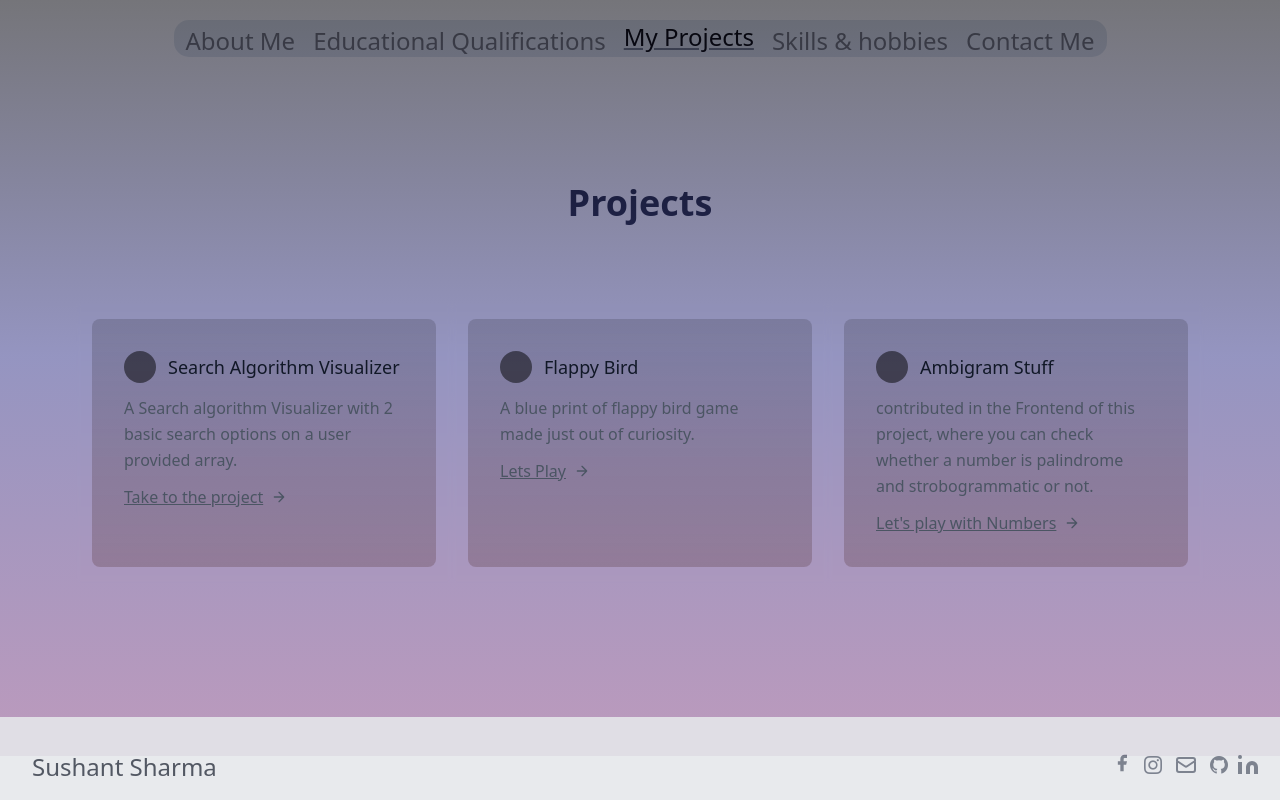
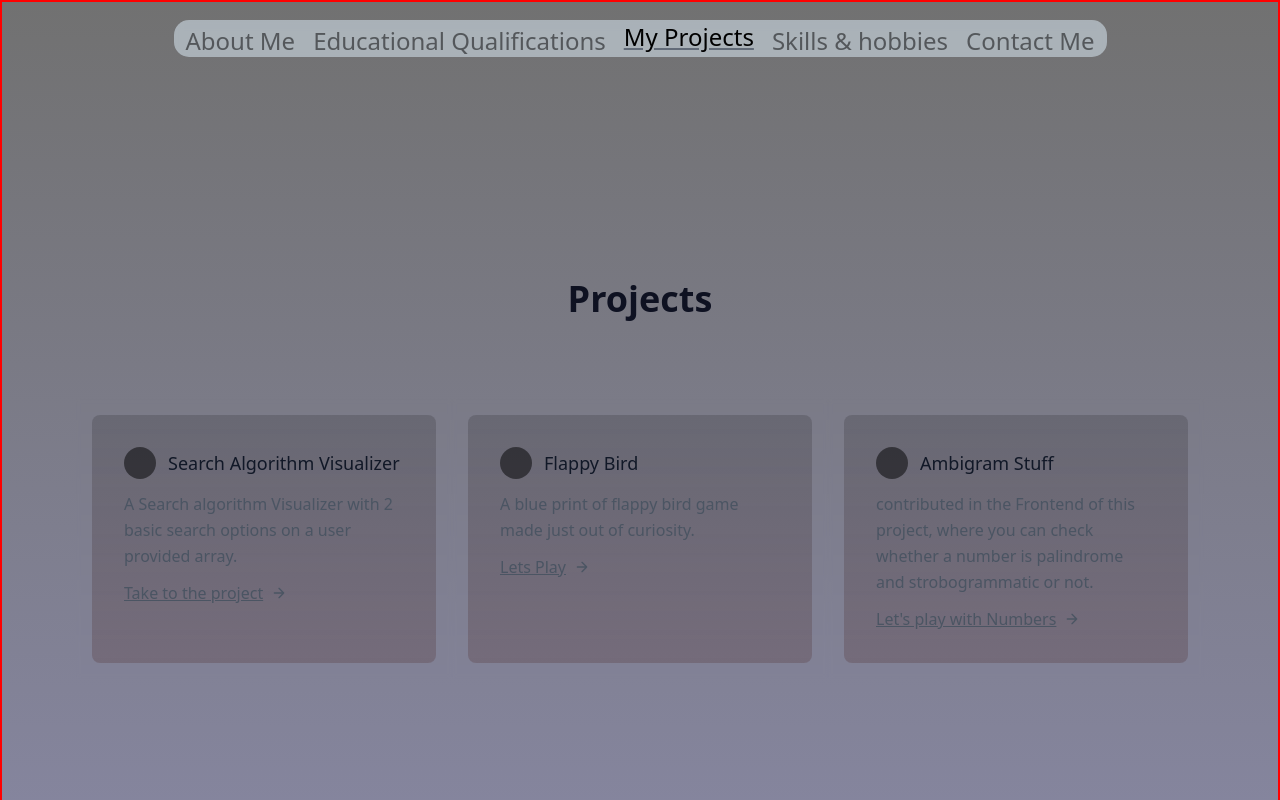
Before and after one commit to sushantsharma08/portfolio, an Angular app in the folder portfolio/: page /my-projects in a window 1280 px wide. Shown: the top 800 px of the page. Built offline with nearby package versions, Linux system fonts and the light colour scheme; some icons are missing.

Commit message:
ui fixes

```diff
--- a/portfolio/src/app/component/constants/header/header.component.scss
+++ b/portfolio/src/app/component/constants/header/header.component.scss
@@ -5,6 +5,7 @@ nav{
     padding-inline: 20px;
     padding: 3px;
     backdrop-filter:blur(4px);
+    z-index: 10;
 }
 .active{
     color: rgb(0, 0, 0);
--- a/portfolio/src/app/component/constants/structure/design/design.component.html
+++ b/portfolio/src/app/component/constants/structure/design/design.component.html
@@ -1,8 +1,8 @@
-<div class="flex flex-col h-screen">
+<div class="flex flex-col max-h-full">
     <app-header></app-header>
     <div>
         <router-outlet></router-outlet>
     </div>
-    <app-footer class="mt-auto"></app-footer>
+    <app-footer class="mt-auto "></app-footer>
 
 </div>
--- a/portfolio/src/app/component/routed-component/routed-components/projects/projects.component.html
+++ b/portfolio/src/app/component/routed-component/routed-components/projects/projects.component.html
@@ -1,7 +1,8 @@
 <link rel="stylesheet" href="https://pro.fontawesome.com/releases/v5.10.0/css/all.css"
   integrity="sha384-AYmEC3Yw5cVb3ZcuHtOA93w35dYTsvhLPVnYs9eStHfGJvOvKxVfELGroGkvsg+p" crossorigin="anonymous" />
 
-<section class="back -top-11 h-screen">
+<div class="background">
+  <section class="back">
     <div class="row">
       <div>
         <i class="fa fa-umbrella" aria-hidden="true"></i>
@@ -2356,7 +2357,7 @@
     </div>
   </section>
 
-<div class="container mx-auto px-4 sm:px-8 educational">
+  <div class="container mx-auto px-4 sm:px-8 educational py-24">
     <div class="py-8">
       <div class="-mx-4 sm:-mx-8 px-4 sm:px-8 py-4 overflow-x-auto">
         <div class="inline-block min-w-full rounded-lg overflow-hidden">
@@ -2469,3 +2470,4 @@
       </div>
     </div>
   </div>
+</div>
--- a/portfolio/src/app/component/routed-component/routed-components/projects/projects.component.scss
+++ b/portfolio/src/app/component/routed-component/routed-components/projects/projects.component.scss
@@ -1,9 +1,14 @@
-
+.background{
+    // height: 100vh;
+    position: relative;
+}
 section.back{
-    // position:
+    border: 2px solid red;
+    position: fixed;
+    top: 0px;
+    // bottom: 0px;
     // z-index: 0;s
-    position: absolute;;
-
+    // position: relative;
     width: 100%;
     background: linear-gradient( rgba(0, 0, 0, 0.555), rgba(64, 64, 143, 0.555),rgba(136, 74, 136, 0.555) );
     display: flex;
```
Lines whose indentation alone changed are shown as unchanged.
